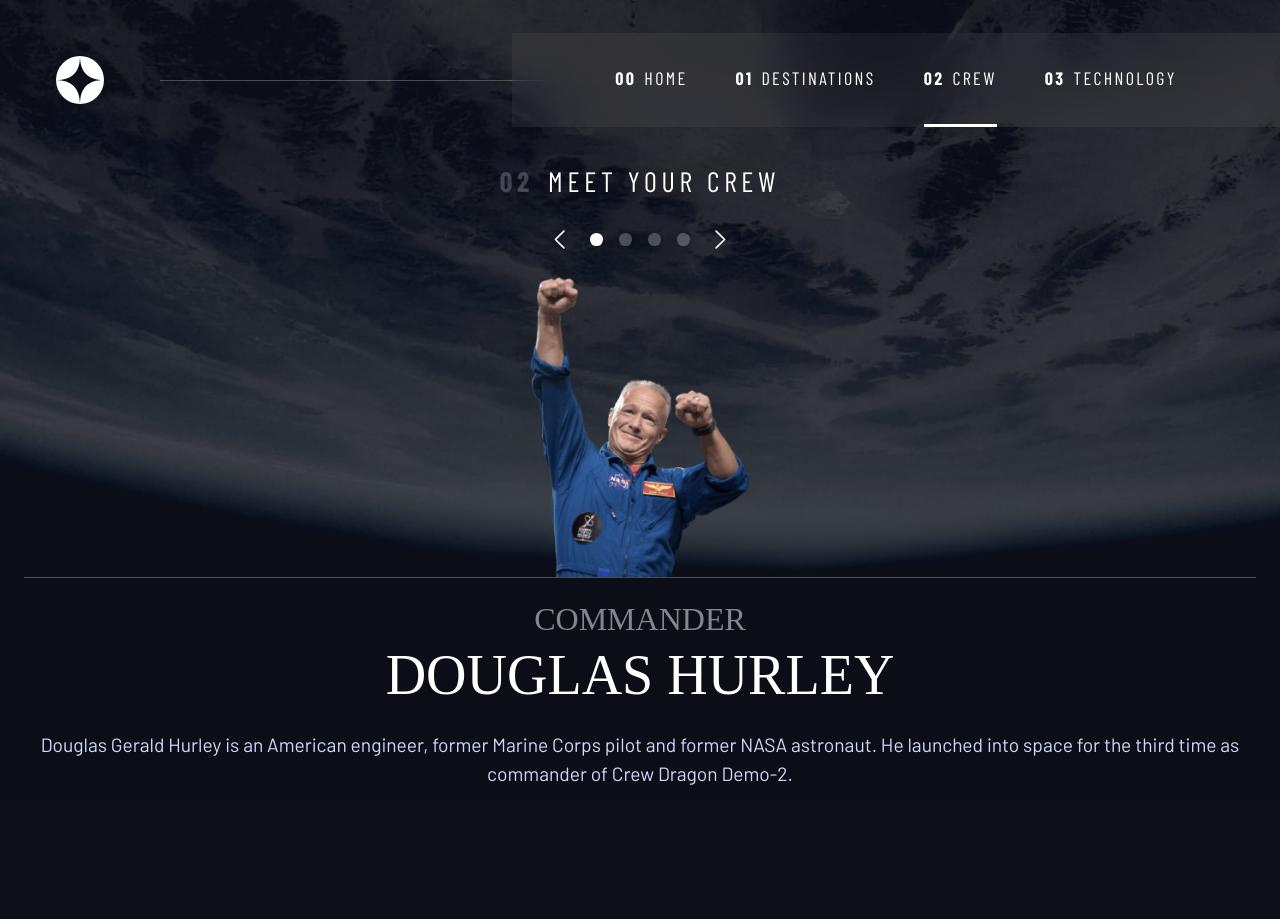
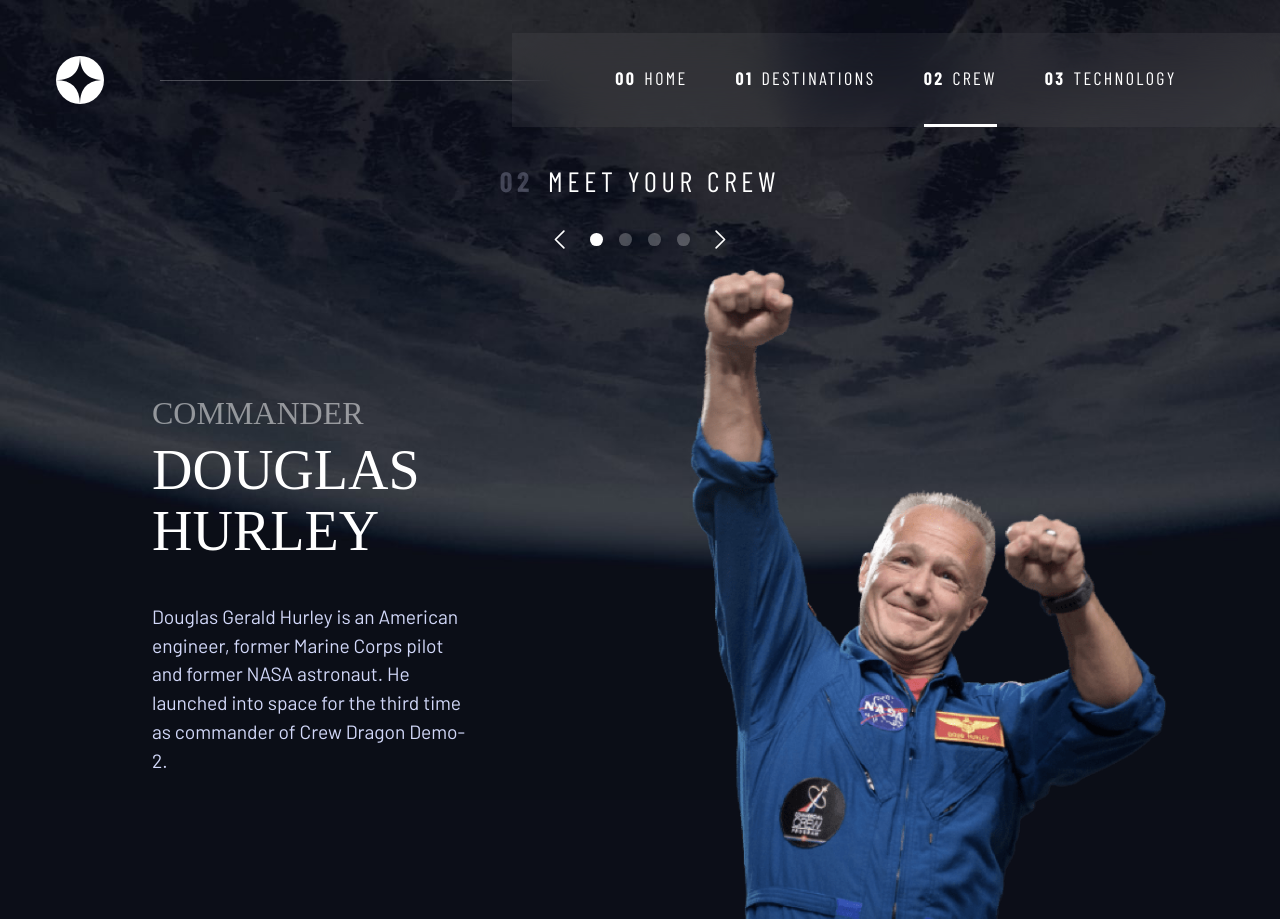
Before and after one commit to pMichaell/space-tourism, a React (Create React App) app: page /crew in a window 1280 px wide. Before the commit the page ends 828 px from the top, so only its background shows below. Built offline with nearby package versions, Linux system fonts and the light colour scheme; a web font is replaced by a local one.

Commit message:
crew page styling finished

```diff
--- a/src/index.css
+++ b/src/index.css
@@ -109,6 +109,10 @@ select {
 ul {
   all:unset;
   list-style: none;
+}
+
+section {
+    all: unset;
 }
 
 button {
--- a/src/pages/CrewPage/CrewPage.module.css
+++ b/src/pages/CrewPage/CrewPage.module.css
@@ -1,4 +1,5 @@
 .crewPage {
+    display: flex;
     flex-direction: column;
     justify-content: space-between;
     align-items: center;
@@ -7,6 +8,14 @@
     --gap: 1.5rem;
     padding-inline: 1.5rem;
     max-width: 80rem;
+}
+
+.upperSection {
+    width: 100%;
+    flex-direction: column;
+    justify-content: space-evenly;
+    align-items: center;
+    margin: 0;
 }
 
 .dotIndicators {
@@ -31,17 +40,23 @@
     background: hsl(var(--clr-white));
 }
 
+.crewMemberDiv {
+    flex-direction: column;
+    align-items: center;
+    justify-content: space-evenly;
+    flex-basis: 80%;
+    margin-bottom: max(5vh, 3rem);
+}
 
 .img {
     max-height: 300px;
 }
 
 .imgDiv {
-  width: 100%;
+    width: 100%;
     display: grid;
     place-items: center;
     border-bottom: 1px solid hsl(var(--clr-white) / 0.25);
-
 }
 
 .memberInfoDiv {
@@ -49,23 +64,15 @@
     --gap: clamp(1rem, 3vh, 3rem)
 }
 
-.headingsDiv {
+.memberInfoHeadings {
     flex-direction: column;
     align-items: center;
     justify-items: center;
     --gap: clamp(0.3rem, 1vh, 1rem);
 }
 
-.crewMemberDiv {
-    flex-direction: column;
-    align-items: center;
-    justify-content: space-evenly;
-    flex-basis: 80%;
-    margin-bottom: clamp(1rem, 5vh, 3rem);
-}
-
 .crewMemberRole {
-  color: hsl(var(--clr-white) / 0.5);
+    color: hsl(var(--clr-white) / 0.5);
 }
 
 .crewMemberName {
@@ -78,5 +85,66 @@
 }
 
 @media (min-width: 560px) {
+    .upperSection{
+        margin-bottom: clamp(0.5rem, 2vh, 1rem);
+    }
 
+
+    .imgDiv {
+        border-bottom: none;
+    }
+
+    .img {
+        min-height: 650px;
+    }
+
+    .crewMemberDiv {
+        margin-bottom: unset;
+    }
+
+    .memberInfoDiv {
+        margin-bottom: 1rem;
+        --gap: clamp(1rem, 2vh, 3rem)
+    }
 }
+
+@media (min-width: 1024px) {
+    .crewPage {
+        max-width: unset;
+    }
+
+    .crewMemberDiv {
+        flex-direction: row;
+        justify-content: space-around;
+    }
+
+    .imgDiv {
+        align-self: flex-end;
+        display: flex;
+        justify-content: center;
+        align-items: center;
+    }
+
+    .memberInfoDiv {
+        display: flex;
+        flex-direction: column;
+        align-items: flex-start;
+        padding-left: clamp(1rem, 10vw, 30%);
+        gap: clamp(1rem, 5vh, 2.5rem);
+        width: 75%;
+    }
+
+    .memberInfoHeadings {
+        align-items: flex-start;
+        width: 50%;
+    }
+
+    .bodyText {
+        text-align: left;
+        width: 75%;
+    }
+
+    .img {
+
+    }
+}
--- a/src/pages/CrewPage/CrewPage.tsx
+++ b/src/pages/CrewPage/CrewPage.tsx
@@ -1,11 +1,12 @@
 import clsx from "clsx";
 import { CrewMember } from "../../interfaces";
-import { useState } from "react";
+import { Fragment, useState } from "react";
 import { wrap } from "popmotion";
 import { motion } from "framer-motion";
 import classes from "./CrewPage.module.css";
 import { CaretLeft, CaretRight } from "phosphor-react";
 import MemberImg from "./crewMember/MemberImg";
+import useWindowDimensions from "../../hooks/useWindowDimensions";
 import MemberInfo from "./crewMember/MemberInfo";
 
 const data = require("../../data.json");
@@ -44,6 +45,8 @@ const CrewPage = () => {
 
   const { name, role, bio } = crew[memberIndex];
 
+  const { width } = useWindowDimensions();
+
   const paginate = (newDirection: number) => {
     setPage([page + newDirection, newDirection]);
   };
@@ -53,7 +56,8 @@ const CrewPage = () => {
   const rightButtonClickHandler = () => paginate(1);
 
   return (
-    <div className={clsx("fulfillParent", "flex", classes.crewPage)}>
+    <div className={clsx("fulfillParent", classes.crewPage)}>
+      <section className={clsx(classes.upperSection, "flex")}>
         <h2 className={"numberedTitle"}>
           <span>02</span>Meet Your Crew
         </h2>
@@ -71,15 +75,16 @@ const CrewPage = () => {
           <li className={clsx(memberIndex === 3 && classes.active)} />
           <motion.button whileHover={{ scale: 1.1 }} whileTap={{ scale: 0.9 }}>
             <CaretRight
-            onClick={rightButtonClickHandler}
+              onClick={leftButtonClickHandler}
               color="white"
               size="1.5em"
             />
           </motion.button>
         </ul>
+      </section>
       {crew
         .filter((_, index) => index === memberIndex)
-        .map((crewMember) => {
+        .map(() => {
           return (
             <motion.div
               className={clsx("flex", classes.crewMemberDiv)}
@@ -111,8 +116,18 @@ const CrewPage = () => {
                 }
               }}
             >
+              {width < 560 && (
+                <Fragment>
                   <MemberImg memberName={name} />
                   <MemberInfo name={name} role={role} bio={bio} />
+                </Fragment>
+              )}
+              {width >= 560 && (
+                <Fragment>
+                  <MemberInfo name={name} role={role} bio={bio} />
+                  <MemberImg memberName={name} />
+                </Fragment>
+              )}
             </motion.div>
           );
         })}
--- a/src/pages/CrewPage/crewMember/MemberInfo.tsx
+++ b/src/pages/CrewPage/crewMember/MemberInfo.tsx
@@ -14,7 +14,7 @@ const MemberInfo = ({
 }) => {
   return (
     <div className={clsx("flex", classes.memberInfoDiv)}>
-      <div className={clsx("flex", classes.headingsDiv)}>
+      <div className={clsx("flex", classes.memberInfoHeadings)}>
         <Heading size={4} className={classes.crewMemberRole}>
           {role}
         </Heading>
--- a/src/ui/Layout/header/Header.module.css
+++ b/src/ui/Layout/header/Header.module.css
@@ -78,7 +78,7 @@
 
 }
 
-@media (min-width: 560px) and (max-width: 999.99px){
+@media (min-width: 560px) and (max-width: 1024px){
     .navigation > * > div > span {
         display: none;
     }
```
Lines whose indentation alone changed are shown as unchanged.
